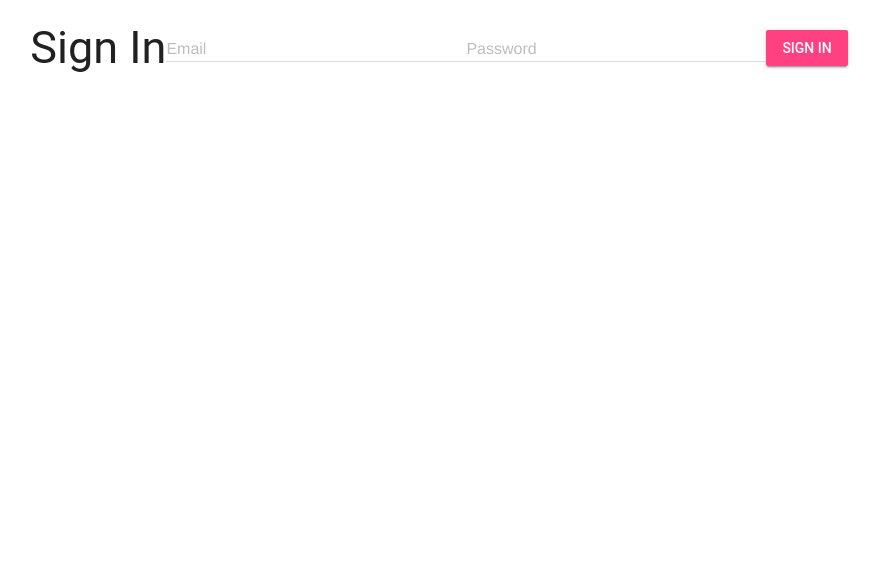
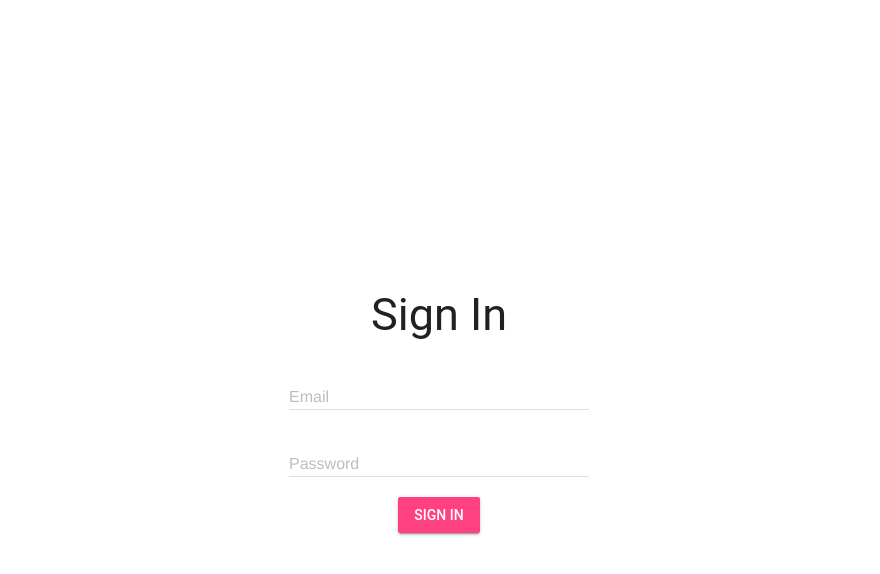
Before and after one commit to Danielalab/2018-2-Testing, a website with bundled scripts: page src/index.html in a window 1280 px wide. Shown: the whole page, without its empty margins (201-1081 px from the left). Built offline with nearby package versions, Linux system fonts and the light colour scheme.

Commit message:
adding style signin

```diff
--- a/src/main.css
+++ b/src/main.css
@@ -24,8 +24,17 @@
   align-items: center;
 }
 
+
+.flex-direction-column {
+  flex-direction: column;
+}
+
 .w-100 {
   width: 100%;
+}
+
+.vh-100 {
+  height: 100vh;
 }
 
 @media (min-width: 768px) {
```
